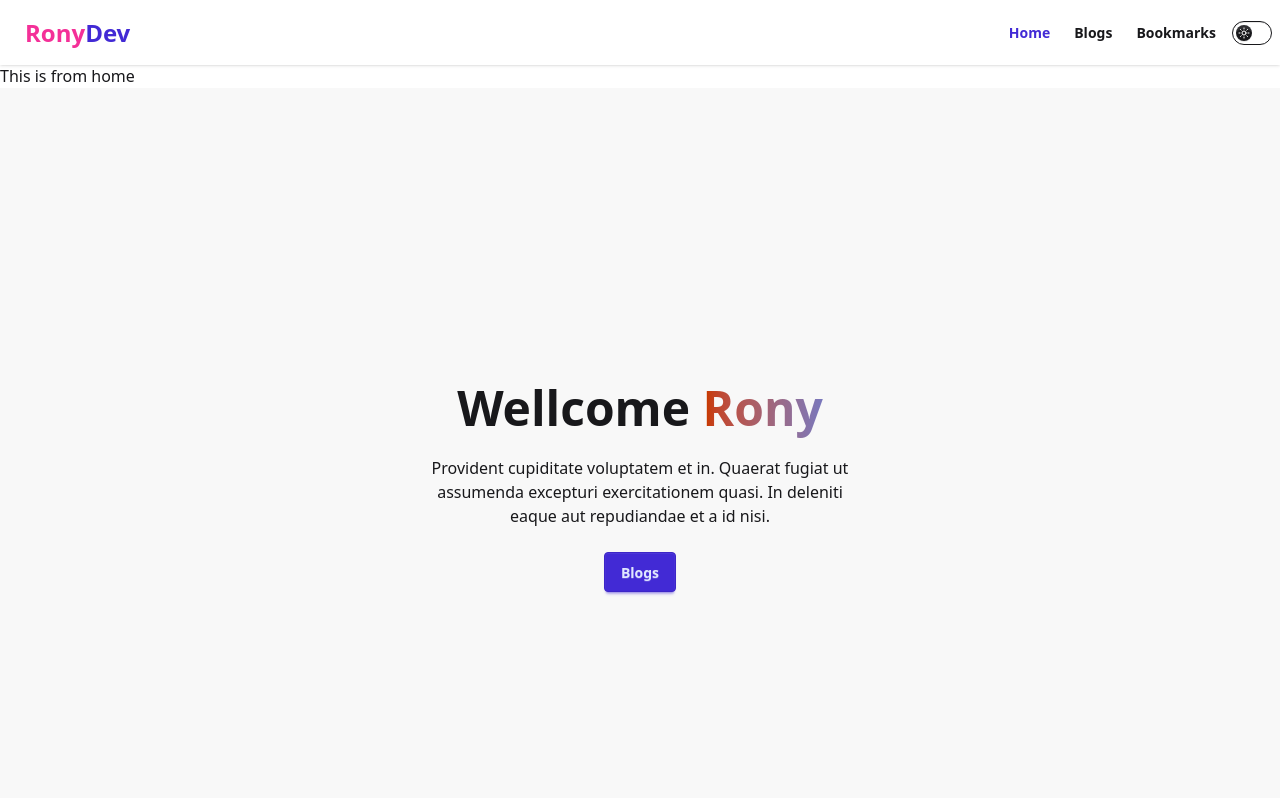
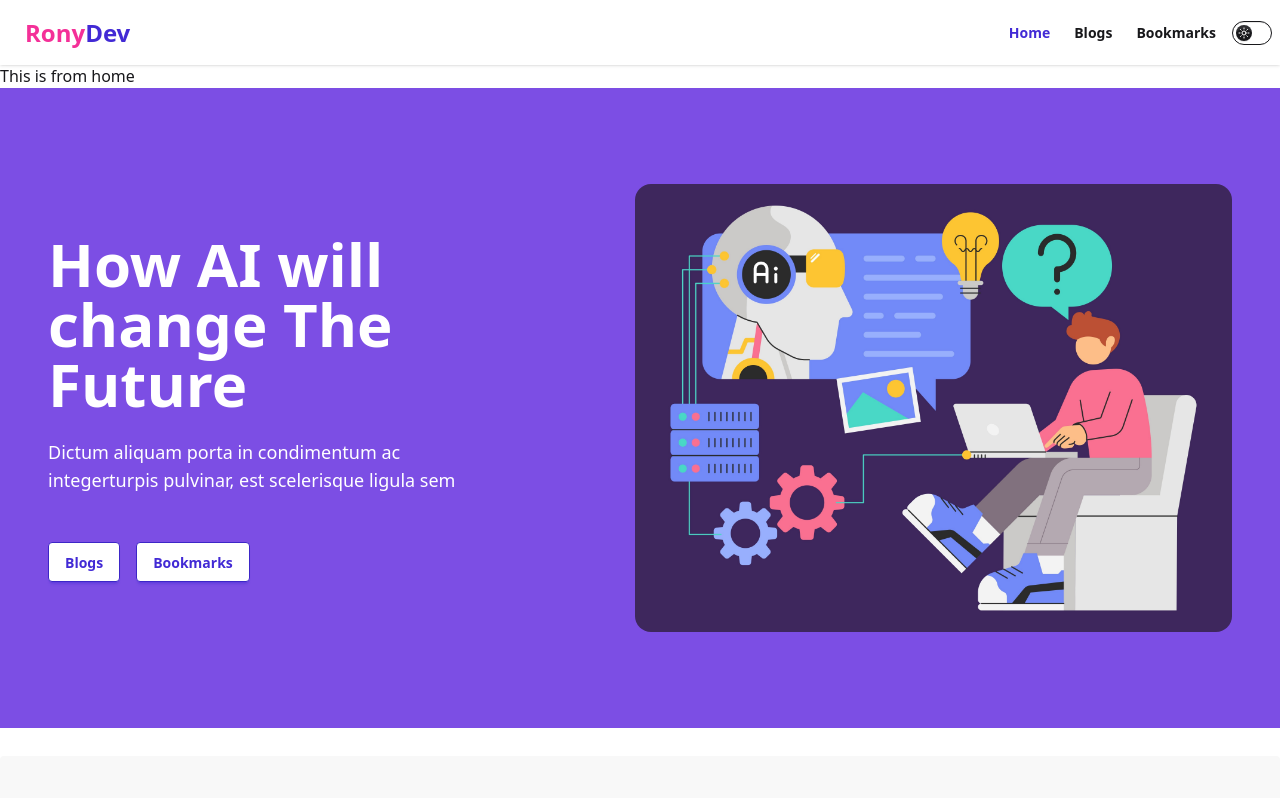
Before and after one commit to abuyusufrony/my-eid-pratice, a React (Vite) app: page / in a window 1280 px wide. Shown: the top 798 px of the page. Built offline with nearby package versions, Linux system fonts and the light colour scheme.

Commit message:
new-banner-added

```diff
--- a/src/Components/Banner/Banner.jsx
+++ b/src/Components/Banner/Banner.jsx
@@ -1,7 +1,8 @@
 import React from 'react';
 import wave from '../../assets/wave.svg'
-import { useNavigation } from 'react-router';
+import { Link, useNavigation } from 'react-router';
 import Loader from '../Loader/Loader';
+import ai from '../../assets/ai image.jpg'
 
 const Banner = () => {
 
@@ -9,7 +10,7 @@ const Banner = () => {
     if (nav.state === 'loading') return <Loader></Loader>
     return (
         <div>
-            <div className="banner-conatiner ">
+            {/* <div className="banner-conatiner ">
                 <div className="hero bg-base-200 min-h-screen">
                     <div className="hero-content text-center">
                         <div className="max-w-md">
@@ -22,7 +23,8 @@ const Banner = () => {
                                 Provident cupiditate voluptatem et in. Quaerat fugiat ut assumenda excepturi exercitationem
                                 quasi. In deleniti eaque aut repudiandae et a id nisi.
                             </p>
-                            <button className="btn btn-primary">Blogs</button>
+                            <Link to='/blogs'> <button className="btn btn-primary">Blogs</button></Link>
+                            <Link to='/bookmarks'> <button className="btn btn-primary">Bookmarks</button></Link>
                         </div>
                     </div>
 
@@ -31,7 +33,27 @@ const Banner = () => {
                     <img className=' ' src={wave} alt="" />
                 </div>
 
-            </div>
+            </div> */}
+
+            <section className="dark:bg-gray-100 dark:text-gray-800 bg-[#7C4EE4]">
+                <div className="container flex flex-col justify-center p-6 mx-auto sm:py-12 lg:py-24 lg:flex-row lg:justify-between">
+                    <div className="flex flex-col justify-center p-6 text-center rounded-sm lg:max-w-md xl:max-w-lg lg:text-left text-white">
+                        <h1 className="text-5xl font-bold leading-none sm:text-6xl text-white">How AI will
+                            <span className="dark:text-violet-600"></span> <br />change The Future
+                        </h1>
+                        <p className="mt-6 mb-8 text-lg sm:mb-12">Dictum aliquam porta in condimentum ac integer
+                            <br className="hidden md:inline lg:hidden" />turpis pulvinar, est scelerisque ligula sem
+                        </p>
+                        <div className="flex flex-col space-y-4 sm:items-center sm:justify-center sm:flex-row sm:space-y-0 sm:space-x-4 lg:justify-start">
+                            <Link to='/blogs'> <button className="btn btn-primary bg-white text-primary">Blogs</button></Link>
+                            <Link to='/bookmarks'> <button className="btn btn-primary bg-white text-primary">Bookmarks</button></Link>
+                        </div>
+                    </div>
+                    <div className="flex items-center justify-center p-6 mt-8 lg:mt-0 h-72 sm:h-80 lg:h-96 xl:h-112 2xl:h-128">
+                        <img src={ai} alt="" className="object-contain h-72 sm:h-80 lg:h-96 xl:h-112 2xl:h-128 rounded-2xl " />
+                    </div>
+                </div>
+            </section>
         </div>
     );
 };
--- a/src/Components/BlogDetails/BlogDetails.jsx
+++ b/src/Components/BlogDetails/BlogDetails.jsx
@@ -48,7 +48,7 @@ const BlogDetails = () => {
 
                         </TabList>
 
-                        hover:scale-105
+
                         <TabPanel>
                             <Content></Content>
                         </TabPanel>
--- a/src/Components/Bookmark/Bookmarks.jsx
+++ b/src/Components/Bookmark/Bookmarks.jsx
@@ -1,6 +1,7 @@
 import React, { useEffect, useState } from 'react';
 import { DltLocal, store } from '../../utilites/Local';
 import Allpost from '../AllPost/Allpost';
+import Message from '../Message/Message';
 
 const Bookmarks = () => {
     const [blogs, setblog] = useState([])
@@ -16,11 +17,15 @@ const Bookmarks = () => {
         setblog(getStore)
 
     }
+
+    if (blogs.length < 1) return <div className='text-2xl flex flex-col justify-center items-center'><Message></Message></div>
     return (
-        <div className="grid justify-center px:4 sm:px8 lg:px-12 py-5 grid-cols-1 gap-6 sm:grid-cols-2 lg:grid-cols-3 ">
+
+        <div className="grid justify-center px:4 sm:px8 lg:px-12 py-5 grid-cols-1 gap-8 sm:grid-cols-2 lg:grid-cols-3 ">
             {
                 blogs.map(b => <Allpost dlt={true} dltbokkmarkst={dltbokkmarkst} Ap={b}></Allpost>)
             }
+
         </div>
     );
 };
--- /dev/null
+++ b/src/Components/Message/Message.jsx
@@ -0,0 +1,18 @@
+import React from 'react';
+import { Link } from 'react-router';
+
+const Message = () => {
+    return (
+        <div className=' h-screen w-screen flex flex-col justify-center '>
+            <div className=' flex justify-center'>
+                <h2 className='text-2xl font-bold'>📭 No Bookmarks Here... Yet!. Add Bookmark From Blog.</h2>
+
+            </div>
+            <div className='flex justify-center'>
+                <Link to={'/blogs'} > <button type="button" className="px-8 py-3 font-semibold rounded-full dark:bg-gray-800 dark:text-gray-100 bg-primary text-white cursor-pointer mt-5"> Browse Blogs</button></Link>
+            </div>
+        </div>
+    );
+};
+
+export default Message;
--- a/src/utilites/Local.js
+++ b/src/utilites/Local.js
@@ -26,6 +26,6 @@ export const DltLocal = (id) => {
     let dltblg = store()
     const remaing = dltblg.filter(d => d.id !== id)
     localStorage.setItem('blogs', JSON.stringify(remaing))
-    toast.success('Remove Done')
+    toast.success('Remove From Bookmark')
 
 }
```
Also changed, not shown: src/assets/ai image.jpg (added).
